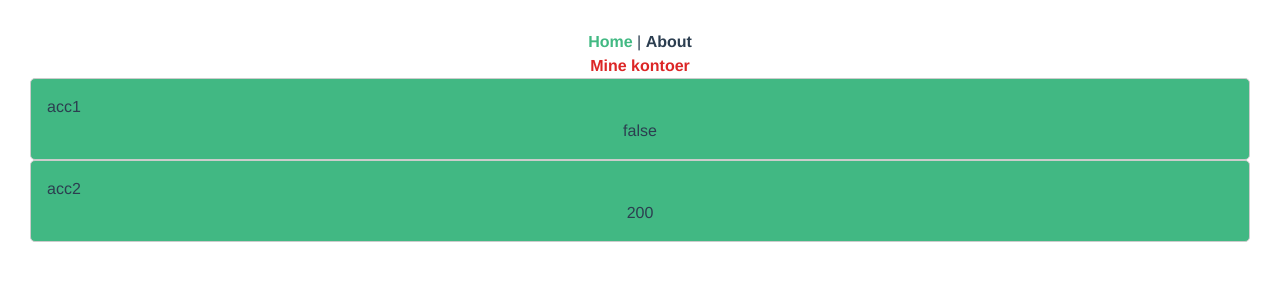
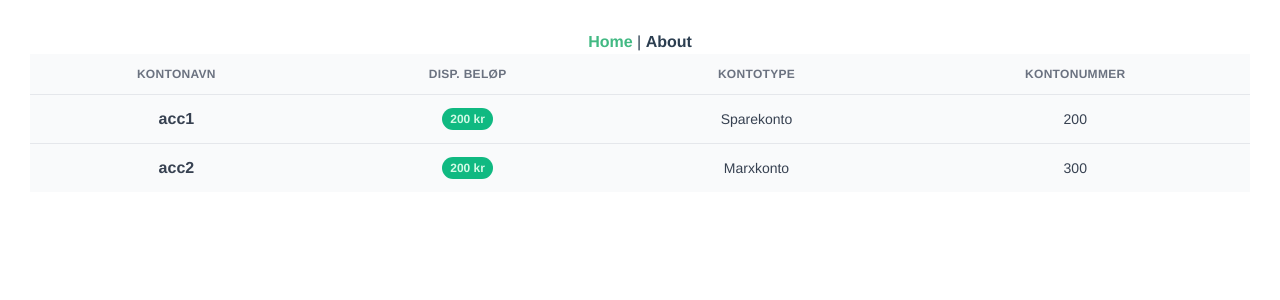
Before and after one commit to eriksalv/marxbank, a Vue app in the folder marxbankvue/: page / in a window 1280 px wide. Shown: the top 300 px of the page. Built offline with nearby package versions, Linux system fonts and the light colour scheme.

Commit message:
feat(#113): laget oversikt over kontoer med tabell

```diff
--- a/marxbankvue/src/components/Account.vue
+++ b/marxbankvue/src/components/Account.vue
@@ -1,14 +1,18 @@
 <template>
-  <div id="accountContainer" className="flex">
-    <h1 className="text-left">{{ accName }}</h1>
-    <p>{{ balance }}</p>
-  </div>
+  <tr class="bg-gray-50 dark:bg-gray-800 hover:bg-gray-100 dark:hover:bg-gray-900 text-gray-700 dark:text-gray-400 cursor-pointer">
+    <td class="px-4 py-3 font-bold"> {{accName}} </td>
+    <td class="px-4 py-3 text-xs">
+      <span class="px-2 py-1 font-semibold leading-tight text-green-100 bg-green-500 rounded-full dark:bg-green-700 dark:text-green-100"> {{balance}} kr </span>
+    </td>
+    <td class="px-4 py-3 text-sm"> {{type}}</td>
+    <td class="px-4 py-3 text-sm"> {{accNumber}} </td>
+  </tr>
 </template>
 
 <script>
 export default {
     name: "Account",
-    props: ["accName", "balance"]
+    props: ["accName", "balance", "accNumber", "type"]
 }
 </script>
 
--- a/marxbankvue/src/components/AccountList.vue
+++ b/marxbankvue/src/components/AccountList.vue
@@ -1,8 +1,25 @@
 <template>
-  <header>
-      <h1 className="text-center font-semibold text-red-600">Mine kontoer</h1>
-      <Account :balance="account.balance" :accName="account.name" v-for="account in allAccounts" :key="account.id" class="account" />
-  </header>
+  <div class="w-full overflow-x-auto">
+    <table class="w-full">
+      <thead>
+        <tr class="text-xs font-semibold tracking-wide text-center text-gray-500 uppercase border-b dark:border-gray-700 bg-gray-50 dark:text-gray-400 dark:bg-gray-800">
+          <th class="px-4 py-3">Kontonavn</th>
+          <th class="px-4 py-3">Disp. beløp</th>
+          <th class="px-4 py-3">Kontotype</th>
+          <th class="px-4 py-3">Kontonummer</th>
+        </tr>
+      </thead>
+      <tbody class="bg-white divide-y dark:divide-gray-700 dark:bg-gray-800">
+        <Account @click="showAccount(account.accNumber)"
+          :accNumber="account.accNumber"
+          :balance="account.balance"
+          :accName="account.name"
+          :type="account.type"
+          v-for="account in allAccounts" :key="account.id"
+          class="account" />
+      </tbody>
+    </table>
+  </div>
 </template>
 
 <script>
@@ -14,23 +31,16 @@ export default {
     computed: mapGetters(['allAccounts']),
     components: {
       Account
+    },
+    methods: {
+      showAccount(accNumber) {
+        //TODO: bytt til konto view
+        console.log(accNumber)
+      }
     }
 };
 </script>
 
 <style>
-.accounts {
-  display: grid;
-  grid-template-columns: repeat(3, 1fr);
-  grid-gap: 1rem;
-}
-.account {
-  border: 1px solid #ccc;
-  background: #41b883;
-  padding: 1rem;
-  border-radius: 5px;
-  text-align: center;
-  position: relative;
-  cursor: pointer;
-}
+
 </style>
--- a/marxbankvue/src/store/modules/accounts.ts
+++ b/marxbankvue/src/store/modules/accounts.ts
@@ -13,7 +13,7 @@ const state = {
             id: 1,
             name: 'acc1',
             accNumber: 200,
-            balance: false,
+            balance: 200,
             interest: 3.0,
             type: 'Sparekonto',
         },
--- a/marxbankvue/src/views/Home.vue
+++ b/marxbankvue/src/views/Home.vue
@@ -1,17 +1,17 @@
 <template>
-  <div class="home">
-    <Accounts></Accounts>
+  <div class="home flex flex-row">
+    <AccountList class="flex-grow"></AccountList>
   </div>
 </template>
 
 <script>
 // @ is an alias to /src
-import Accounts from '../components/AccountList.vue'
+import AccountList from '../components/AccountList.vue'
 
 export default {
   name: 'Home',
   components: {
-    Accounts
+    AccountList
   }
 }
 </script>
```
Also changed, not shown: marxbankvue/src/App.vue (+1 -33 lines).
